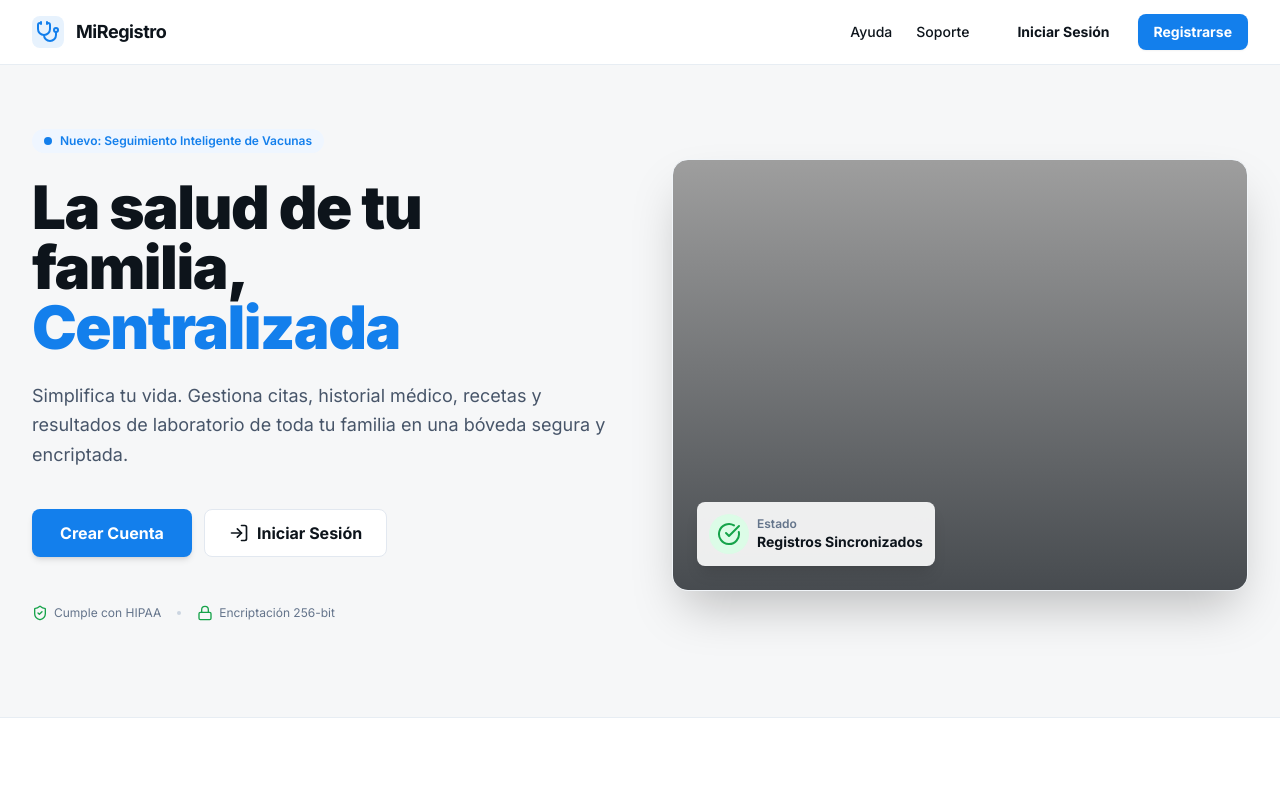
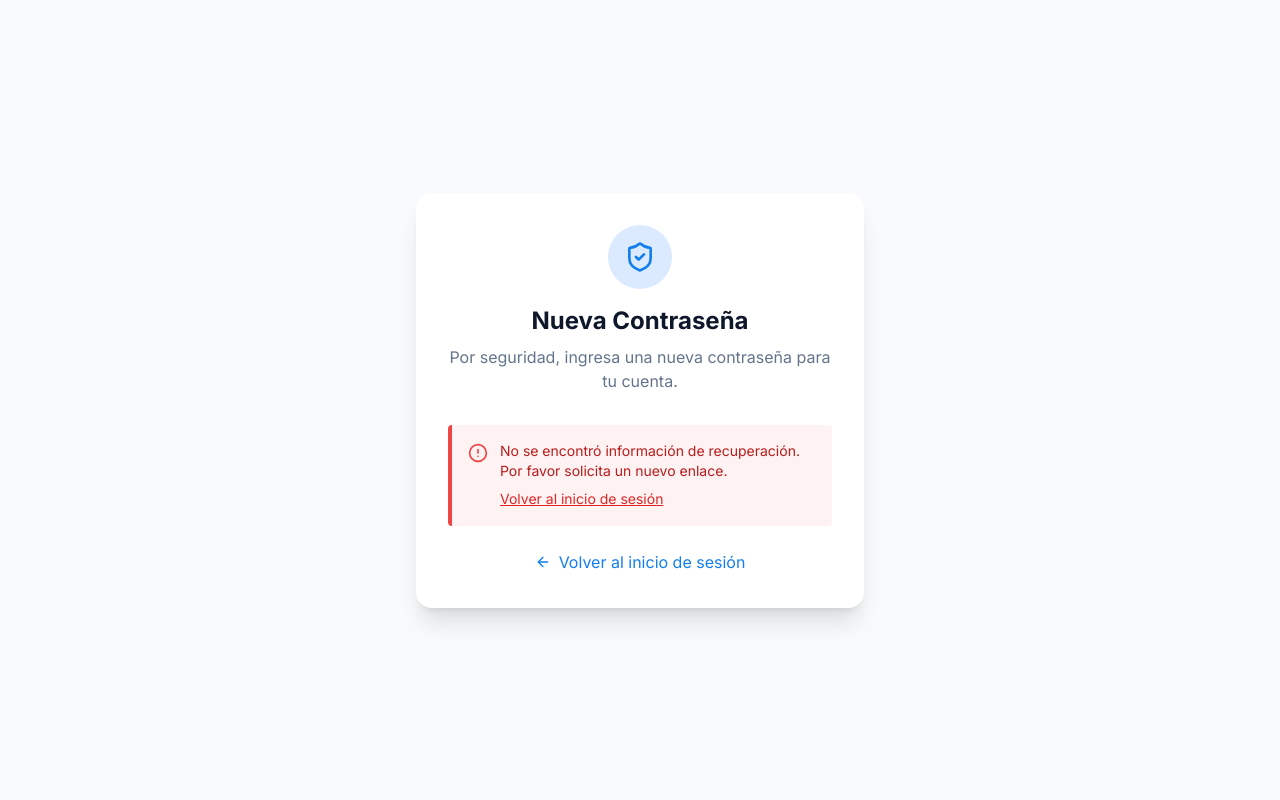
Before and after one commit to victordfga/miregistro-digital, a React (Vite) app: page /#/update-password in a window 1280 px wide. Before the commit this address led to /#/. Shown: the top 800 px of the page. Built offline with nearby package versions, Linux system fonts and the light colour scheme; no server answers.

Commit message:
Fixing Password Reset Redirect
Restaurando lógica de interceptación que funcionaba

```diff
--- a/index.tsx
+++ b/index.tsx
@@ -1,29 +1,54 @@
 import React from 'react';
 import ReactDOM from 'react-dom/client';
 import App from './App';
+import { createClient } from '@supabase/supabase-js';
 
 // ============================================================================
-// MANEJO DE RECUPERACIÓN DE CONTRASEÑA
+// INTERCEPTOR DE RECUPERACIÓN DE CONTRASEÑA (ANTES DE REACT)
 // ============================================================================
-// Supabase envía enlaces como: site.com/#access_token=...&type=recovery
-// El cliente de Supabase detectará automáticamente estos tokens y emitirá
-// el evento PASSWORD_RECOVERY. NO debemos modificar el hash antes de que
-// Supabase lo procese.
+// PROBLEMA: Supabase envía tokens en hash (#access_token=...) pero HashRouter
+// también usa hash (#/ruta). Esto causa conflicto.
+// SOLUCIÓN: Interceptar ANTES de React, procesar tokens con Supabase, y
+// luego cambiar el hash para que HashRouter funcione.
 // ============================================================================
 
+const fullUrl = window.location.href;
 const hash = window.location.hash;
+
+console.log('[Recovery Interceptor] URL:', fullUrl);
 
 // Detectar si es un enlace de recuperación de Supabase
 const isRecoveryLink = hash.includes('access_token=') && hash.includes('type=recovery');
 
 if (isRecoveryLink) {
-  console.log('[Recovery] Enlace de recuperación detectado');
-  console.log('[Recovery] Supabase procesará los tokens automáticamente');
-  // Guardamos un flag para saber que estamos en flujo de recuperación
-  sessionStorage.setItem('pending_password_recovery', 'true');
+  console.log('[Recovery Interceptor] ¡Enlace de recuperación detectado!');
+
+  // Extraer tokens del hash
+  const accessTokenMatch = hash.match(/access_token=([^&]+)/);
+  const refreshTokenMatch = hash.match(/refresh_token=([^&]+)/);
+
+  const accessToken = accessTokenMatch ? accessTokenMatch[1] : null;
+  const refreshToken = refreshTokenMatch ? refreshTokenMatch[1] : null;
+
+  console.log('[Recovery Interceptor] Access token:', accessToken ? 'Encontrado' : 'No encontrado');
+  console.log('[Recovery Interceptor] Refresh token:', refreshToken ? 'Encontrado' : 'No encontrado');
+
+  if (accessToken) {
+    // Guardar tokens para que UpdatePassword los use
+    sessionStorage.setItem('recovery_access_token', accessToken);
+    if (refreshToken) {
+      sessionStorage.setItem('recovery_refresh_token', refreshToken);
+    }
+    sessionStorage.setItem('recovery_pending', 'true');
+
+    // Cambiar el hash ANTES de montar React para que HashRouter funcione
+    window.history.replaceState(null, '', window.location.origin + window.location.pathname + '#/update-password');
+
+    console.log('[Recovery Interceptor] Tokens guardados, redirigiendo a #/update-password');
+  }
 }
 
-// Montar React - Supabase procesará el hash automáticamente
+// Montar React
 const rootElement = document.getElementById('root');
 if (!rootElement) {
   throw new Error("Could not find root element to mount to");
--- a/pages/UpdatePassword.tsx
+++ b/pages/UpdatePassword.tsx
@@ -9,53 +9,90 @@ const UpdatePassword = () => {
     const [confirmPassword, setConfirmPassword] = useState('');
     const [showPassword, setShowPassword] = useState(false);
     const [loading, setLoading] = useState(false);
-    const [checkingSession, setCheckingSession] = useState(true);
+    const [restoringSession, setRestoringSession] = useState(true);
     const [error, setError] = useState<string | null>(null);
-    const [hasValidSession, setHasValidSession] = useState(false);
+    const [sessionReady, setSessionReady] = useState(false);
 
-    // Verificar si hay una sesión válida para actualizar contraseña
+    // Restaurar sesión usando los tokens guardados por el interceptor
     useEffect(() => {
         let mounted = true;
 
-        const checkSession = async () => {
-            console.log('[UpdatePassword] Verificando sesión...');
-
-            // Dar tiempo a Supabase para procesar los tokens del hash
-            await new Promise(resolve => setTimeout(resolve, 1000));
+        const restoreSession = async () => {
+            console.log('[UpdatePassword] Iniciando restauración de sesión...');
 
             try {
-                const { data: { session } } = await supabase.auth.getSession();
+                // Primero verificar si ya hay una sesión activa
+                const { data: { session: existingSession } } = await supabase.auth.getSession();
+                if (existingSession) {
+                    console.log('[UpdatePassword] ✅ Sesión existente detectada');
+                    if (mounted) {
+                        setSessionReady(true);
+                        setRestoringSession(false);
+                    }
+                    return;
+                }
 
-                if (session) {
-                    console.log('[UpdatePassword] ✅ Sesión válida encontrada');
-                    if (mounted) {
-                        setHasValidSession(true);
-                        setCheckingSession(false);
+                // Verificar si hay tokens guardados por el interceptor
+                const accessToken = sessionStorage.getItem('recovery_access_token');
+                const refreshToken = sessionStorage.getItem('recovery_refresh_token');
+                const pendingRecovery = sessionStorage.getItem('recovery_pending');
+
+                console.log('[UpdatePassword] Tokens guardados:', accessToken ? 'Sí' : 'No');
+
+                if (accessToken && pendingRecovery) {
+                    // Limpiar sessionStorage
+                    sessionStorage.removeItem('recovery_access_token');
+                    sessionStorage.removeItem('recovery_refresh_token');
+                    sessionStorage.removeItem('recovery_pending');
+
+                    console.log('[UpdatePassword] Restaurando sesión con tokens...');
+
+                    const { data, error: sessionError } = await supabase.auth.setSession({
+                        access_token: accessToken,
+                        refresh_token: refreshToken || ''
+                    });
+
+                    if (sessionError) {
+                        console.error('[UpdatePassword] Error al restaurar sesión:', sessionError);
+                        if (mounted) {
+                            setError('El enlace de recuperación ha expirado o es inválido. Por favor solicita uno nuevo.');
+                            setRestoringSession(false);
+                        }
+                        return;
+                    }
+
+                    if (data.session) {
+                        console.log('[UpdatePassword] ✅ Sesión restaurada exitosamente');
+                        if (mounted) {
+                            setSessionReady(true);
+                            setRestoringSession(false);
+                        }
+                        return;
+                    } else {
+                        console.error('[UpdatePassword] setSession no retornó sesión');
+                        if (mounted) {
+                            setError('No se pudo establecer la sesión. Por favor solicita un nuevo enlace.');
+                            setRestoringSession(false);
+                        }
+                        return;
                     }
                 } else {
-                    console.log('[UpdatePassword] ❌ No hay sesión activa');
-                    // Verificar si hay un flag de recuperación pendiente
-                    const pendingRecovery = sessionStorage.getItem('pending_password_recovery');
-                    if (pendingRecovery) {
-                        sessionStorage.removeItem('pending_password_recovery');
-                        console.log('[UpdatePassword] Había recuperación pendiente pero no se estableció sesión');
-                    }
-
+                    console.log('[UpdatePassword] No hay tokens de recuperación guardados');
                     if (mounted) {
-                        setError('No se encontró una sesión activa. Por favor solicita un nuevo enlace de recuperación.');
-                        setCheckingSession(false);
+                        setError('No se encontró información de recuperación. Por favor solicita un nuevo enlace.');
+                        setRestoringSession(false);
                     }
                 }
             } catch (err) {
-                console.error('[UpdatePassword] Error al verificar sesión:', err);
+                console.error('[UpdatePassword] Excepción:', err);
                 if (mounted) {
-                    setError('Error al verificar la sesión. Por favor intenta nuevamente.');
-                    setCheckingSession(false);
+                    setError('Error inesperado. Por favor intenta nuevamente.');
+                    setRestoringSession(false);
                 }
             }
         };
 
-        checkSession();
+        restoreSession();
 
         return () => {
             mounted = false;
@@ -82,6 +119,16 @@ const UpdatePassword = () => {
         console.log('[UpdatePassword] Actualizando contraseña...');
 
         try {
+            // Verificar sesión antes de actualizar
+            const { data: { session } } = await supabase.auth.getSession();
+            console.log('[UpdatePassword] Sesión actual:', session ? 'Activa' : 'No existe');
+
+            if (!session) {
+                setError("No hay sesión activa. Por favor solicita un nuevo enlace.");
+                setLoading(false);
+                return;
+            }
+
             const { error: updateError } = await supabase.auth.updateUser({ password });
 
             if (updateError) {
@@ -91,14 +138,14 @@ const UpdatePassword = () => {
 
             console.log('[UpdatePassword] ✅ Contraseña actualizada exitosamente');
 
-            // Cerrar sesión para que el usuario inicie con la nueva contraseña
+            // Cerrar sesión para que inicie con nueva contraseña
             await supabase.auth.signOut();
 
-            alert("¡Contraseña actualizada con éxito! Por favor inicia sesión con tu nueva contraseña.");
+            alert("¡Contraseña actualizada con éxito! Inicia sesión con tu nueva contraseña.");
             navigate('/login');
         } catch (err: any) {
             console.error('[UpdatePassword] Excepción:', err);
-            setError(err.message || "Error al actualizar contraseña. Intenta nuevamente.");
+            setError(err.message || "Error al actualizar contraseña.");
         } finally {
             setLoading(false);
         }
@@ -108,7 +155,7 @@ const UpdatePassword = () => {
         navigate('/login');
     };
 
-    if (checkingSession) {
+    if (restoringSession) {
         return (
             <div className="min-h-screen flex items-center justify-center bg-slate-50 dark:bg-slate-900 px-4">
                 <div className="text-center">
@@ -121,7 +168,7 @@ const UpdatePassword = () => {
 
     return (
         <div className="min-h-screen flex items-center justify-center bg-slate-50 dark:bg-slate-900 px-4">
-            <div className="max-w-md w-full bg-white dark:bg-slate-800 rounded-2xl shadow-xl p-8 transform transition-all">
+            <div className="max-w-md w-full bg-white dark:bg-slate-800 rounded-2xl shadow-xl p-8">
                 <div className="text-center mb-8">
                     <div className="inline-flex items-center justify-center w-16 h-16 rounded-full bg-blue-100 dark:bg-blue-900/30 text-primary mb-4">
                         <ShieldCheck className="w-8 h-8" />
@@ -137,7 +184,7 @@ const UpdatePassword = () => {
                         <AlertCircle className="w-5 h-5 text-red-500 flex-shrink-0 mt-0.5" />
                         <div>
                             <p className="text-sm text-red-700 dark:text-red-300">{error}</p>
-                            {!hasValidSession && (
+                            {!sessionReady && (
                                 <button
                                     onClick={handleBackToLogin}
                                     className="mt-2 text-sm text-red-600 dark:text-red-400 underline hover:no-underline"
@@ -149,7 +196,7 @@ const UpdatePassword = () => {
                     </div>
                 )}
 
-                {hasValidSession ? (
+                {sessionReady ? (
                     <form onSubmit={handleSubmit} className="space-y-6">
                         <div className="space-y-2">
                             <label className="text-sm font-semibold text-slate-700 dark:text-slate-300">Nueva Contraseña</label>
```
